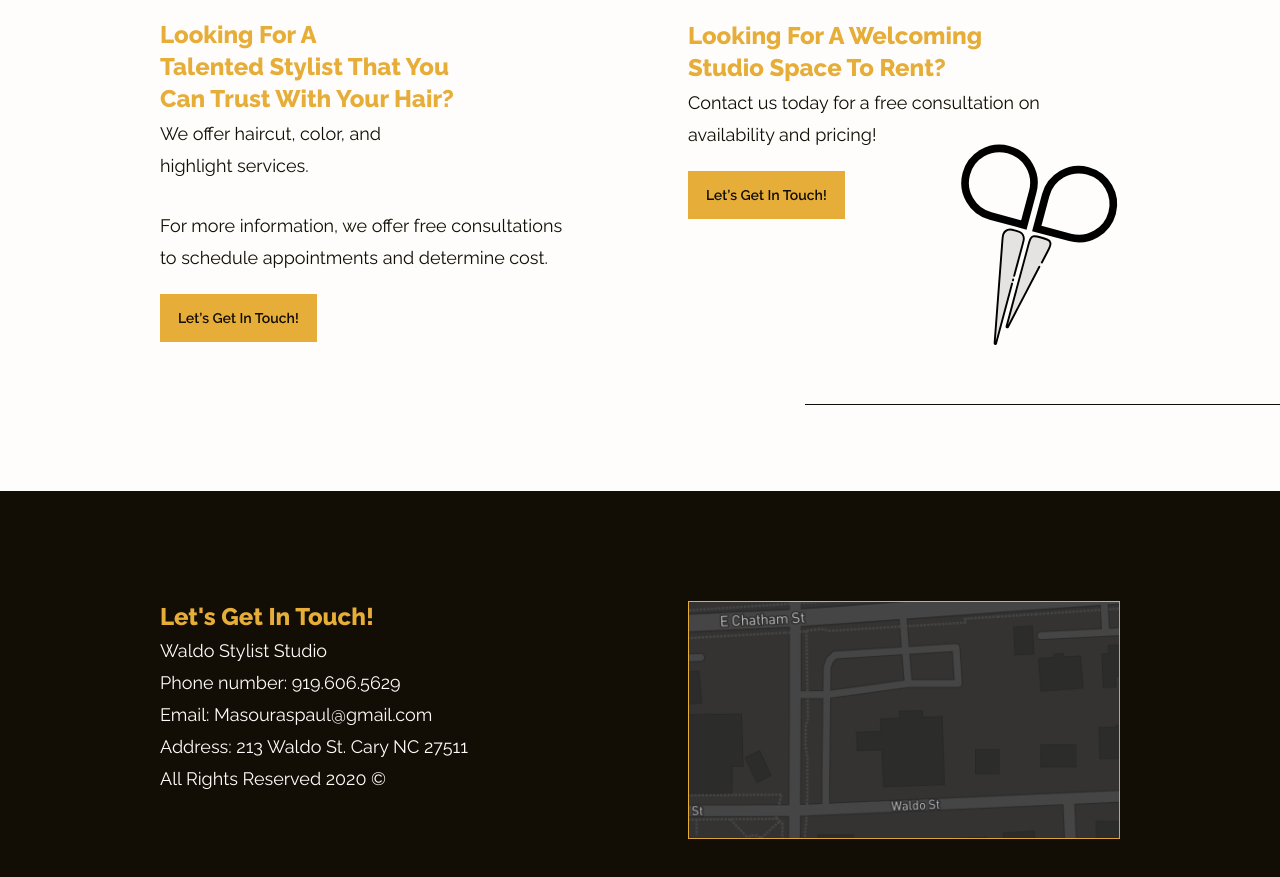
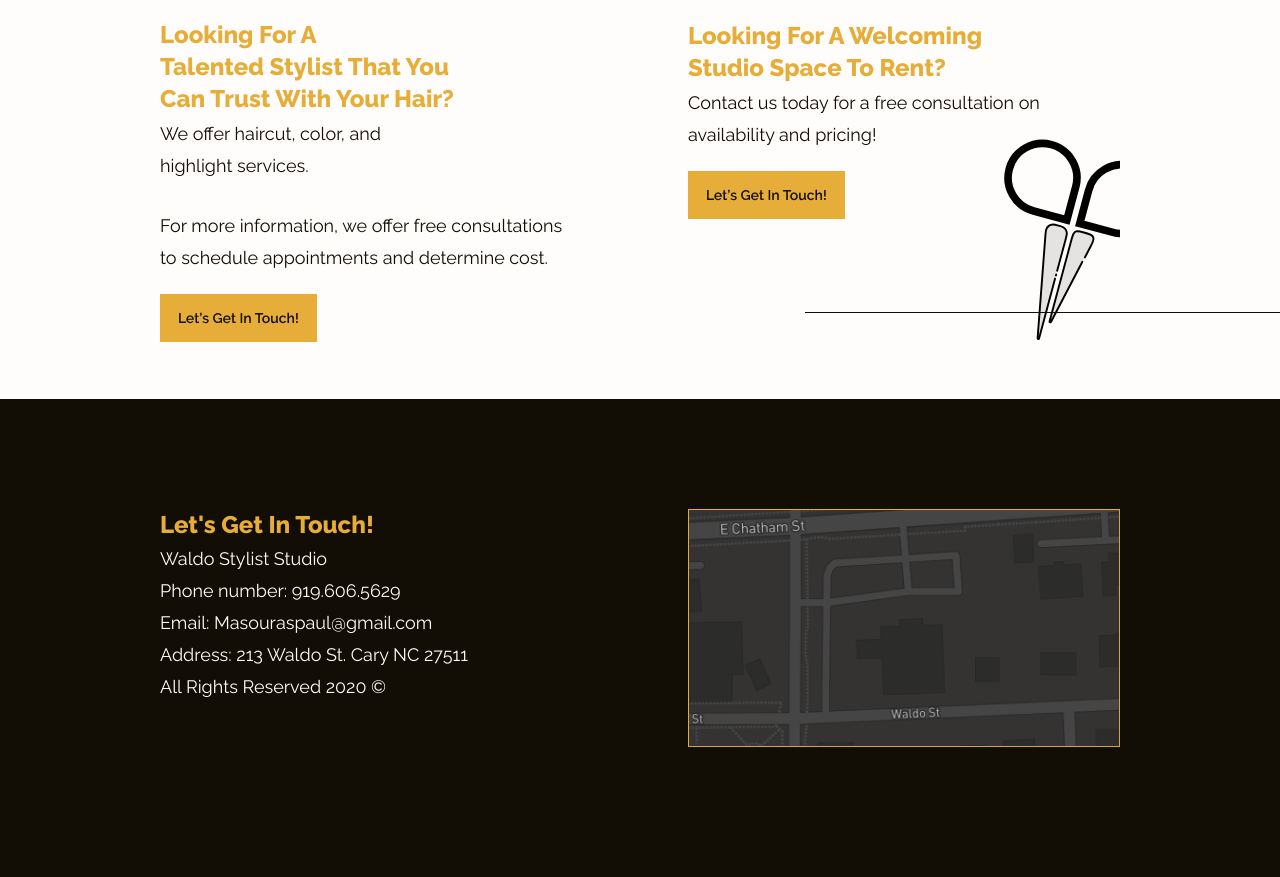
Before and after one commit to ethanwilkins/waldos, a React (Create React App) app: page / in a window 1280 px wide. Shown: the part 1120-1997 px from the top of the page. Built offline with nearby package versions, Linux system fonts and the light colour scheme.

Commit message:
stylist_section_redo_started

```diff
--- a/src/components/Main.js
+++ b/src/components/Main.js
@@ -161,7 +161,6 @@ class Main extends Component {
                   className={styles.getInTouch}
                   alt="Let's Get In Touch!"
                 />
-              </div>
                 <img
                   src={scissorsIconLarge}
                   className={styles.scissorsIconLarge}
@@ -172,6 +171,7 @@ class Main extends Component {
                   className={styles.scissorsIconLargeDesktop}
                   alt="Large scissors icon"
                 />
+              </div>
             </div>
           </div>
 
--- a/src/styles/Main.module.scss
+++ b/src/styles/Main.module.scss
@@ -71,18 +71,14 @@ $decoCoin: #E6AD39;
 }
 
 .scissorsIconLarge {
-  position: relative;
-  top: -100px;
-  right: 42px;
-  display: block;
   float: right;
+  margin-top: -70px;
+  margin-right: 25px;
 }
 
 .scissorsIconLargeDesktop {
   @extend .scissorsIconLarge;
-  visibility: hidden;
-  top: -87px;
-  right: 0px;
+  display: none;
 }
 
 .lineDividerLeft {
@@ -135,6 +131,7 @@ $decoCoin: #E6AD39;
 .getInTouchButton {
   @extend .noSelect;
   cursor: pointer;
+  float: left;
 }
 
 .footer {
@@ -260,6 +257,7 @@ $minimumApplyToDesktop: 1024px;
   }
   .scissorsIconLargeDesktop, .scissorsIconLeftDesktop {
     visibility: visible;
+    display: initial;
   }
   .scissorsIconLeftDesktop {
     float: left;
@@ -272,7 +270,8 @@ $minimumApplyToDesktop: 1024px;
     margin: 80px 0;
   }
   .scissorsIconLargeDesktop {
-    right: -170px;
+    margin-top: -40px;
+    margin-right: 60px;
   }
   .lineDividerLeft {
     width: 475px;
@@ -316,7 +315,9 @@ $minimumApplyToDesktop: 1024px;
 }
 // end of desktop
 
-// applies to iMac
-@media only screen and (min-width: $minimumApplyToDesktop) and (max-width: 1280px) {
+// applies to iMac and up
+@media only screen and (min-width: 1280px) {
+  .scissorsIconLargeDesktop {
+  }
 }
 // end of iMac
```
Lines whose indentation alone changed are shown as unchanged.
